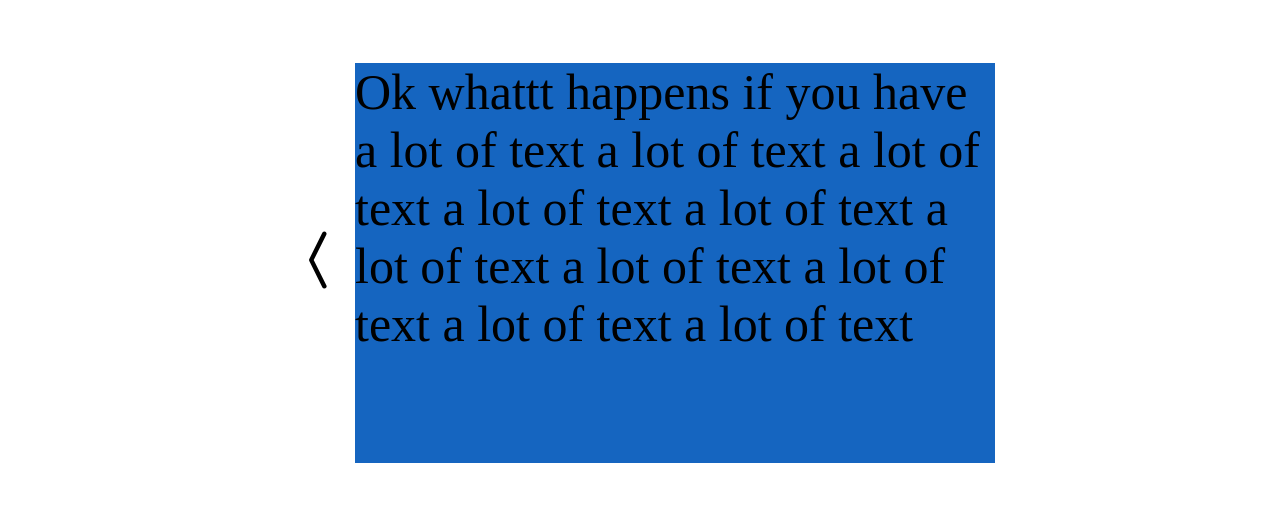
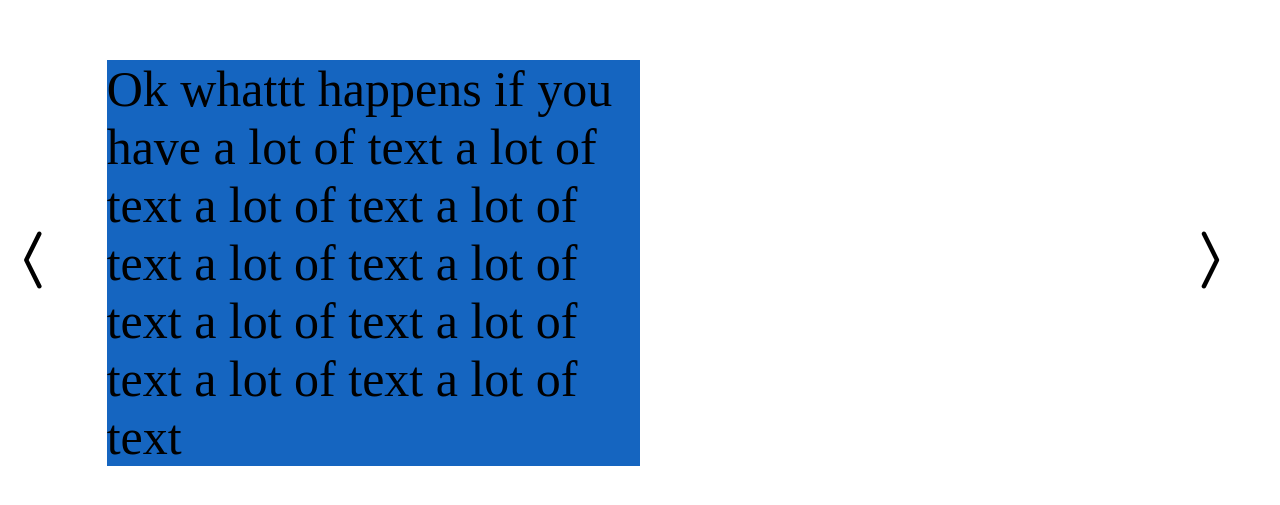
Before and after one commit to jqcrem/kongzi, a React (Create React App) app: page / in a window 1280 px wide. Shown: the part 137-642 px from the top of the page. Built offline with nearby package versions, Linux system fonts and the light colour scheme.

Commit message:
Added direction button

```diff
--- a/src/App.js
+++ b/src/App.js
@@ -1,27 +1,12 @@
 import logo from './logo.svg';
 import Tile from './components/Tile';
+import TileRenderer from './components/TileRenderer';
 import './App.css';
 
 function App() {
   return (
-    <div><Tile name='sir' /></div>
-    // <div className="App">
-    //   <header className="App-header">
-    //     <img src={logo} className="App-logo" alt="logo" />
-    //     <p>
-    //       Edit <code>src/App.js</code> and save to reload.
-    //     </p>
-    //     <a
-    //       className="App-link"
-    //       href="https://reactjs.org"
-    //       target="_blank"
-    //       rel="noopener noreferrer"
-    //     >
-    //       Learn - React
-    //     </a>
-    //   </header>
-    // </div>
-  );
+    <div><TileRenderer/></div>
+    )
 }
 
 export default App;
--- a/src/components/Tile.js
+++ b/src/components/Tile.js
@@ -1,5 +1,8 @@
 import React, {Component} from 'react'
-import Box from '@mui/material/Box';
+import {
+	Box,
+	Grid
+} from '@mui/material';
 import Container from '@mui/material/Container';
 import Typography from '@mui/material/Typography';
 import '../App.css';
@@ -10,7 +13,7 @@ import 'bootstrap-icons/font/bootstrap-icons.css';
 const ContentsBox = (props) => {
 	return <Box
         width='50%'
-        height='50%'
+        height='100%'
         backgroundColor='primary.dark'
         justifyContent='left'
         alignItems="top"
@@ -21,6 +24,7 @@ const ContentsBox = (props) => {
     	</text>
     </Box>
 }
+
 
 class Tile extends React.Component {
 	constructor(props) {
@@ -37,18 +41,12 @@ class Tile extends React.Component {
 	}
 
 	render() {
-		return <Box
-			height='100vh'
-			width='100vw'
-			justifyContent='center'
-			alignItems='center'
-			display='flex'
-		>
-		<i class="bi bi-chevron-compact-left text-warning" style={{fontSize: 70}}></i>
-		<ContentsBox text={`Ok whattt happens if you have  a lot of text  a lot of text  a lot of text
-		    			 a lot of text  a lot of text  a lot of text  a lot of text  a lot of text
-		    			  a lot of text  a lot of text`}/>
-		</Box>
+		return <div>
+			<ContentsBox text={`Ok whattt happens if you have  a lot of text  a lot of text  a lot of text
+			    			 a lot of text  a lot of text  a lot of text  a lot of text  a lot of text
+			    			  a lot of text  a lot of text`}/>
+
+		  </div>
 	}
 
 }
--- /dev/null
+++ b/src/components/TileRenderer.js
@@ -0,0 +1,53 @@
+import React, {Component} from 'react'
+import {
+	Box,
+	Grid
+} from '@mui/material';
+import Container from '@mui/material/Container';
+import Typography from '@mui/material/Typography';
+import '../App.css';
+import Tile from './Tile';
+import 'bootstrap-icons/font/bootstrap-icons.css';
+
+
+
+const DirectionButton = (props) => {
+	const iconMap = {
+		'E': <i class="bi bi-chevron-compact-right text-warning" style={{fontSize: 70}}></i>,
+		'W': <i class="bi bi-chevron-compact-left text-warning" style={{fontSize: 70}}></i>,
+		'N': <i class="bi bi-chevron-compact-up text-warning" style={{fontSize: 70}}></i>,
+		'S': <i class="bi bi-chevron-compact-down text-warning" style={{fontSize: 70}}></i>
+	};
+	return iconMap[props.dir]
+}
+
+
+class TileRenderer extends React.Component {
+
+	render() {
+		return (
+			<Box
+				height='100vh'
+				width='100vw'
+				justifyContent='center'
+				alignItems='center'
+				display='flex'
+			>
+			<Grid container alignItems="center" direction="row" justifyContent="space-around">
+				<Grid item xs={1}>
+			    	<DirectionButton dir='W' />
+			  	</Grid>
+			  	<Grid item xs={10}>
+			  		<Tile />
+			  	</Grid>
+			  	<Grid item xs={1}>
+			  		<DirectionButton dir='E'/>
+			  	</Grid>
+			</Grid>
+			</Box>
+	)
+
+	}
+}
+
+export default TileRenderer;
```
